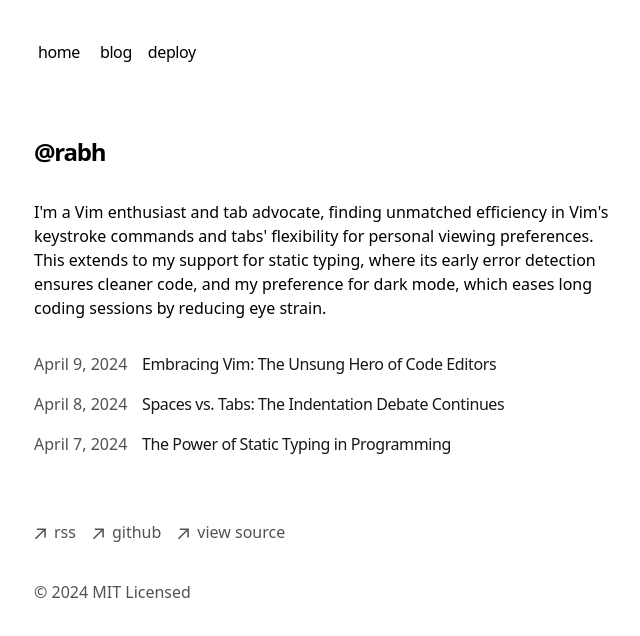
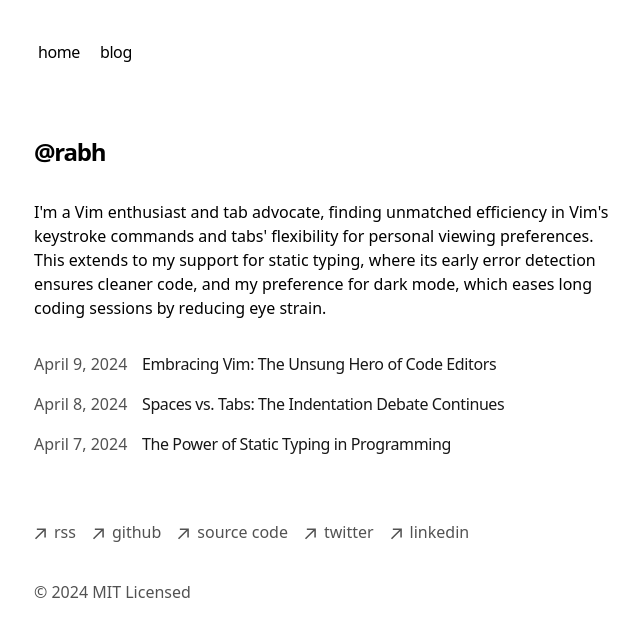
Before and after one commit to raunakab/raunakab.github.io, a Next.js app: page / in a window 1280 px wide. Shown: the top 636 px of the page, without its empty margins (318-958 px from the left). Built offline with nearby package versions, Linux system fonts and the light colour scheme.

Commit message:
Update components

```diff
--- a/src/components/footer.tsx
+++ b/src/components/footer.tsx
@@ -1,3 +1,31 @@
+const links = [
+  {
+    name: "rss",
+    link: "/rss",
+  },
+  {
+    name: "github",
+    link: "https://github.com/raunakab",
+  },
+  {
+    name: "source code",
+    link: "https://github.com/raunakab/raunakab.github.io",
+  },
+  {
+    name: "twitter",
+    link: "https://twitter.com/raunakbh",
+  },
+  {
+    name: "linkedin",
+    link: "https://www.linkedin.com/in/raunakbhagat",
+  },
+];
+
+const content = {
+  links,
+  license: `© ${new Date().getFullYear()} MIT Licensed`,
+};
+
 function ArrowIcon() {
   return (
     <svg
@@ -19,42 +47,22 @@ export default function Footer() {
   return (
     <footer className="mb-16">
       <ul className="font-sm mt-8 flex flex-col space-x-0 space-y-2 text-neutral-600 md:flex-row md:space-x-4 md:space-y-0 dark:text-neutral-300">
-        <li>
+        {content.links.map(({ name, link }, index) => (
+          <li key={index}>
             <a
               className="flex items-center transition-all hover:text-neutral-800 dark:hover:text-neutral-100"
               rel="noopener noreferrer"
               target="_blank"
-            href="/rss"
+              href={link}
             >
               <ArrowIcon />
-            <p className="ml-2 h-7">rss</p>
+              <p className="ml-2 h-7">{name}</p>
             </a>
           </li>
-        <li>
-          <a
-            className="flex items-center transition-all hover:text-neutral-800 dark:hover:text-neutral-100"
-            rel="noopener noreferrer"
-            target="_blank"
-            href="https://github.com/vercel/next.js"
-          >
-            <ArrowIcon />
-            <p className="ml-2 h-7">github</p>
-          </a>
-        </li>
-        <li>
-          <a
-            className="flex items-center transition-all hover:text-neutral-800 dark:hover:text-neutral-100"
-            rel="noopener noreferrer"
-            target="_blank"
-            href="https://vercel.com/templates/next.js/portfolio-starter-kit"
-          >
-            <ArrowIcon />
-            <p className="ml-2 h-7">view source</p>
-          </a>
-        </li>
+        ))}
       </ul>
       <p className="mt-8 text-neutral-600 dark:text-neutral-300">
-        © {new Date().getFullYear()} MIT Licensed
+        {content.license}
       </p>
     </footer>
   );
--- a/src/components/nav.tsx
+++ b/src/components/nav.tsx
@@ -1,16 +1,15 @@
 import Link from "next/link";
 
-const navItems = {
-  "/": {
+const navItems = [
+  {
+    path: "/",
     name: "home",
   },
-  "/blog": {
+  {
+    path: "/blog",
     name: "blog",
   },
-  "https://vercel.com/templates/next.js/portfolio-starter-kit": {
-    name: "deploy",
-  },
-};
+];
 
 export function Navbar() {
   return (
@@ -21,7 +20,7 @@ export function Navbar() {
           id="nav"
         >
           <div className="flex flex-row space-x-0 pr-10">
-            {Object.entries(navItems).map(([path, { name }]) => {
+            {navItems.map(({ path, name }) => {
               return (
                 <Link
                   key={path}
```
Lines whose indentation alone changed are shown as unchanged.
